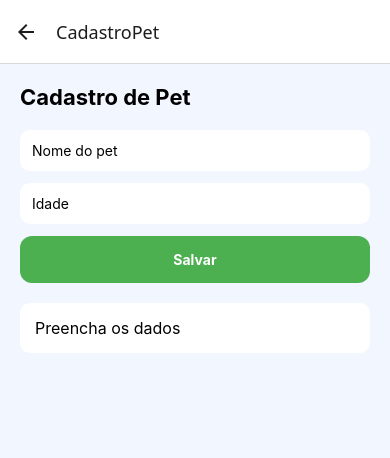
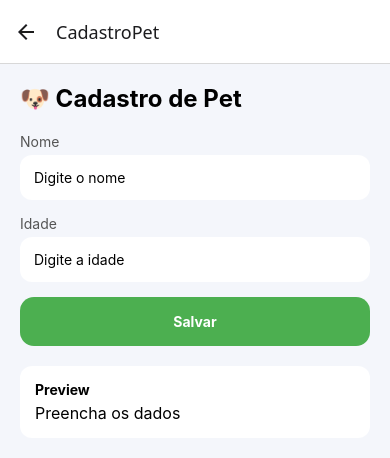
Before and after one commit to Challenge-CLYVO/React-Native, a React Native app: screen /CadastroPet in a window 390 px wide. Shown: the top 458 px of the page. Built offline with nearby package versions, Linux system fonts and the light colour scheme.

Commit message:
feature: modified general stylization

```diff
--- a/src/screens/CadastroPet.js
+++ b/src/screens/CadastroPet.js
@@ -7,17 +7,19 @@ export default function CadastroPetScreen() {
 
   return (
     <View style={styles.container}>
-      <Text style={styles.title}>Cadastro de Pet</Text>
+      <Text style={styles.title}>🐶 Cadastro de Pet</Text>
 
+      <Text style={styles.label}>Nome</Text>
       <TextInput
-        placeholder="Nome do pet"
+        placeholder="Digite o nome"
         value={nome}
         onChangeText={setNome}
         style={styles.input}
       />
 
+      <Text style={styles.label}>Idade</Text>
       <TextInput
-        placeholder="Idade"
+        placeholder="Digite a idade"
         value={idade}
         onChangeText={setIdade}
         style={styles.input}
@@ -28,7 +30,8 @@ export default function CadastroPetScreen() {
         <Text style={styles.buttonText}>Salvar</Text>
       </TouchableOpacity>
 
-      <View style={styles.preview}>
+      <View style={styles.card}>
+        <Text style={styles.previewTitle}>Preview</Text>
         <Text style={styles.previewText}>
           {nome ? `🐾 ${nome} - ${idade || '?'} anos` : 'Preencha os dados'}
         </Text>
@@ -38,31 +41,49 @@ export default function CadastroPetScreen() {
 }
 
 const styles = StyleSheet.create({
-  container: { flex: 1, backgroundColor: '#f2f6ff', padding: 20 },
-  title: { fontSize: 22, fontWeight: 'bold', marginBottom: 20 },
+  container: { flex: 1, backgroundColor: '#f4f6fb', padding: 20 },
+  title: { fontSize: 24, fontWeight: 'bold', marginBottom: 20 },
+
+  label: {
+    marginBottom: 5,
+    color: '#555'
+  },
 
   input: {
     backgroundColor: '#fff',
-    padding: 12,
-    borderRadius: 10,
-    marginBottom: 12
+    padding: 14,
+    borderRadius: 12,
+    marginBottom: 15,
+    elevation: 2
   },
 
   button: {
     backgroundColor: '#4caf50',
+    padding: 16,
+    borderRadius: 14,
+    alignItems: 'center',
+    marginBottom: 20,
+    elevation: 3
+  },
+
+  buttonText: {
+    color: '#fff',
+    fontWeight: 'bold'
+  },
+
+  card: {
+    backgroundColor: '#fff',
     padding: 15,
     borderRadius: 12,
-    alignItems: 'center',
-    marginBottom: 20
+    elevation: 2
   },
 
-  buttonText: { color: '#fff', fontWeight: 'bold' },
-
-  preview: {
-    backgroundColor: '#fff',
-    padding: 15,
-    borderRadius: 10
+  previewTitle: {
+    fontWeight: 'bold',
+    marginBottom: 5
   },
 
-  previewText: { fontSize: 16 }
+  previewText: {
+    fontSize: 16
+  }
 });
--- a/src/screens/Home.js
+++ b/src/screens/Home.js
@@ -3,7 +3,8 @@ import { View, Text, TouchableOpacity, StyleSheet } from 'react-native';
 export default function Home({ navigation }) {
   return (
     <View style={styles.container}>
-      <Text style={styles.title}>Pet Care</Text>
+      <Text style={styles.title}>🐾 Pet Care</Text>
+      <Text style={styles.subtitle}>Gerencie seus pets com facilidade</Text>
 
       <TouchableOpacity style={styles.button} onPress={() => navigation.navigate('CadastroPet')}>
         <Text style={styles.buttonText}>Cadastrar Pet</Text>
@@ -17,8 +18,8 @@ export default function Home({ navigation }) {
         <Text style={styles.buttonText}>Lembretes</Text>
       </TouchableOpacity>
 
-      <TouchableOpacity style={styles.button} onPress={() => navigation.navigate('Perfil')}>
-        <Text style={styles.buttonText}>Perfil</Text>
+      <TouchableOpacity style={styles.buttonOutline} onPress={() => navigation.navigate('Perfil')}>
+        <Text style={styles.buttonOutlineText}>Perfil</Text>
       </TouchableOpacity>
     </View>
   );
@@ -27,25 +28,42 @@ export default function Home({ navigation }) {
 const styles = StyleSheet.create({
   container: {
     flex: 1,
-    backgroundColor: '#f2f6ff',
+    backgroundColor: '#f4f6fb',
     justifyContent: 'center',
     padding: 20
   },
   title: {
-    fontSize: 28,
+    fontSize: 30,
     fontWeight: 'bold',
+    textAlign: 'center'
+  },
+  subtitle: {
     textAlign: 'center',
+    color: '#666',
     marginBottom: 30
   },
   button: {
     backgroundColor: '#4a90e2',
-    padding: 15,
-    borderRadius: 12,
-    marginBottom: 12
+    padding: 16,
+    borderRadius: 14,
+    marginBottom: 12,
+    elevation: 3
   },
   buttonText: {
     color: '#fff',
     textAlign: 'center',
-    fontWeight: 'bold'
+    fontWeight: '600'
+  },
+  buttonOutline: {
+    borderWidth: 2,
+    borderColor: '#4a90e2',
+    padding: 16,
+    borderRadius: 14,
+    marginTop: 10
+  },
+  buttonOutlineText: {
+    textAlign: 'center',
+    color: '#4a90e2',
+    fontWeight: '600'
   }
 });
--- a/src/screens/Lembretes.js
+++ b/src/screens/Lembretes.js
@@ -3,27 +3,35 @@ import { View, Text, StyleSheet } from 'react-native';
 export default function LembretesScreen() {
   return (
     <View style={styles.container}>
-      <Text style={styles.title}>Lembretes</Text>
+      <Text style={styles.title}>⏰ Lembretes</Text>
 
       <View style={styles.card}>
-        <Text>Vacina - 10/05</Text>
+        <Text style={styles.cardTitle}>💉 Vacina</Text>
+        <Text>10/05</Text>
       </View>
 
       <View style={styles.card}>
-        <Text>Consulta - 20/05</Text>
+        <Text style={styles.cardTitle}>🩺 Consulta</Text>
+        <Text>20/05</Text>
       </View>
     </View>
   );
 }
 
 const styles = StyleSheet.create({
-  container: { flex: 1, backgroundColor: '#f2f6ff', padding: 20 },
-  title: { fontSize: 22, fontWeight: 'bold', marginBottom: 20 },
+  container: { flex: 1, backgroundColor: '#f4f6fb', padding: 20 },
+  title: { fontSize: 24, fontWeight: 'bold', marginBottom: 20 },
 
   card: {
     backgroundColor: '#fff',
     padding: 15,
-    borderRadius: 10,
-    marginBottom: 10
+    borderRadius: 12,
+    marginBottom: 10,
+    elevation: 2
+  },
+
+  cardTitle: {
+    fontWeight: 'bold',
+    marginBottom: 5
   }
 });
--- a/src/screens/ListaPets.js
+++ b/src/screens/ListaPets.js
@@ -8,14 +8,22 @@ export default function ListaPetsScreen() {
 
   return (
     <View style={styles.container}>
-      <Text style={styles.title}>Meus Pets</Text>
+      <Text style={styles.title}>🐾 Meus Pets</Text>
 
       <FlatList
         data={pets}
         keyExtractor={(item) => item.id}
+        showsVerticalScrollIndicator={false}
         renderItem={({ item }) => (
           <View style={styles.card}>
-            <Text style={styles.text}> {item.nome}</Text>
+            <View style={styles.avatar}>
+              <Text style={styles.avatarText}>🐶</Text>
+            </View>
+
+            <View>
+              <Text style={styles.nome}>{item.nome}</Text>
+              <Text style={styles.subtext}>Pet cadastrado</Text>
+            </View>
           </View>
         )}
       />
@@ -24,15 +32,50 @@ export default function ListaPetsScreen() {
 }
 
 const styles = StyleSheet.create({
-  container: { flex: 1, backgroundColor: '#f2f6ff', padding: 20 },
-  title: { fontSize: 22, fontWeight: 'bold', marginBottom: 20 },
+  container: {
+    flex: 1,
+    backgroundColor: '#f4f6fb',
+    padding: 20
+  },
+
+  title: {
+    fontSize: 24,
+    fontWeight: 'bold',
+    marginBottom: 20
+  },
 
   card: {
+    flexDirection: 'row',
+    alignItems: 'center',
     backgroundColor: '#fff',
     padding: 15,
-    borderRadius: 10,
-    marginBottom: 10
+    borderRadius: 14,
+    marginBottom: 12,
+    elevation: 2
   },
 
-  text: { fontSize: 16 }
+  avatar: {
+    width: 50,
+    height: 50,
+    borderRadius: 25,
+    backgroundColor: '#4a90e2',
+    justifyContent: 'center',
+    alignItems: 'center',
+    marginRight: 15
+  },
+
+  avatarText: {
+    fontSize: 20,
+    color: '#fff'
+  },
+
+  nome: {
+    fontSize: 18,
+    fontWeight: '600'
+  },
+
+  subtext: {
+    color: '#777',
+    fontSize: 13
+  }
 });
--- a/src/screens/Perfil.js
+++ b/src/screens/Perfil.js
@@ -3,24 +3,35 @@ import { View, Text, StyleSheet } from 'react-native';
 export default function PerfilScreen() {
   return (
     <View style={styles.container}>
-      <Text style={styles.title}>Perfil</Text>
+      <Text style={styles.title}>👤 Equipe</Text>
 
       <View style={styles.card}>
-        <Text>Nome: Lucas Rafael Solimene / RM: 565194</Text>
-        <Text>Nome: Samyr Couto Oliveira / RM: 565562</Text>
-        <Text>Nome: Henrique Teixeira Cesar / RM: 563088</Text>
+        <Text style={styles.name}>Lucas Rafael Solimene</Text>
+        <Text>RM: 565194</Text>
+
+        <Text style={styles.name}>Samyr Couto Oliveira</Text>
+        <Text>RM: 565562</Text>
+
+        <Text style={styles.name}>Henrique Teixeira Cesar</Text>
+        <Text>RM: 563088</Text>
       </View>
     </View>
   );
 }
 
 const styles = StyleSheet.create({
-  container: { flex: 1, backgroundColor: '#f2f6ff', padding: 20 },
-  title: { fontSize: 22, fontWeight: 'bold', marginBottom: 20 },
+  container: { flex: 1, backgroundColor: '#f4f6fb', padding: 20 },
+  title: { fontSize: 24, fontWeight: 'bold', marginBottom: 20 },
 
   card: {
     backgroundColor: '#fff',
     padding: 15,
-    borderRadius: 10
+    borderRadius: 12,
+    elevation: 2
+  },
+
+  name: {
+    fontWeight: 'bold',
+    marginTop: 10
   }
 });
```
